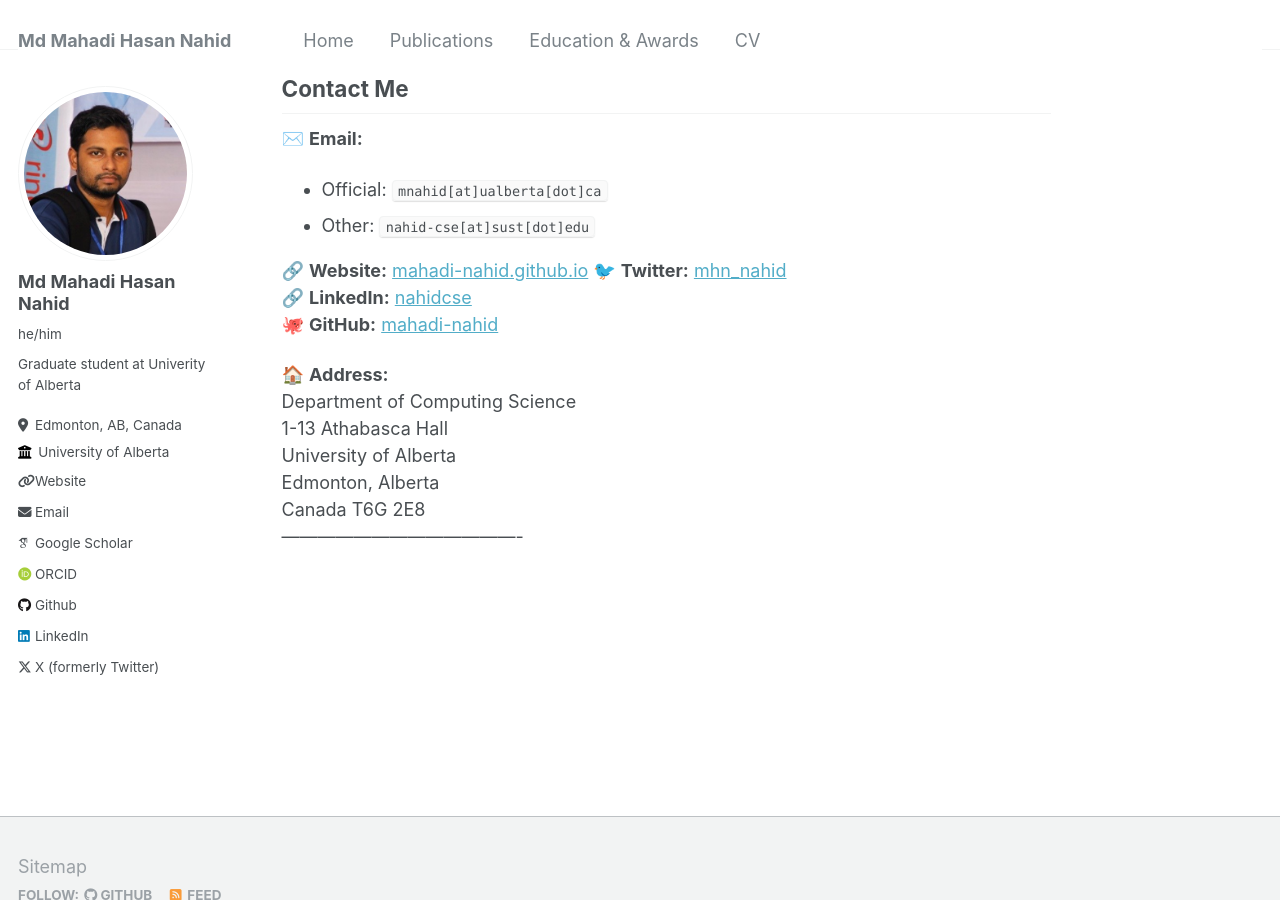
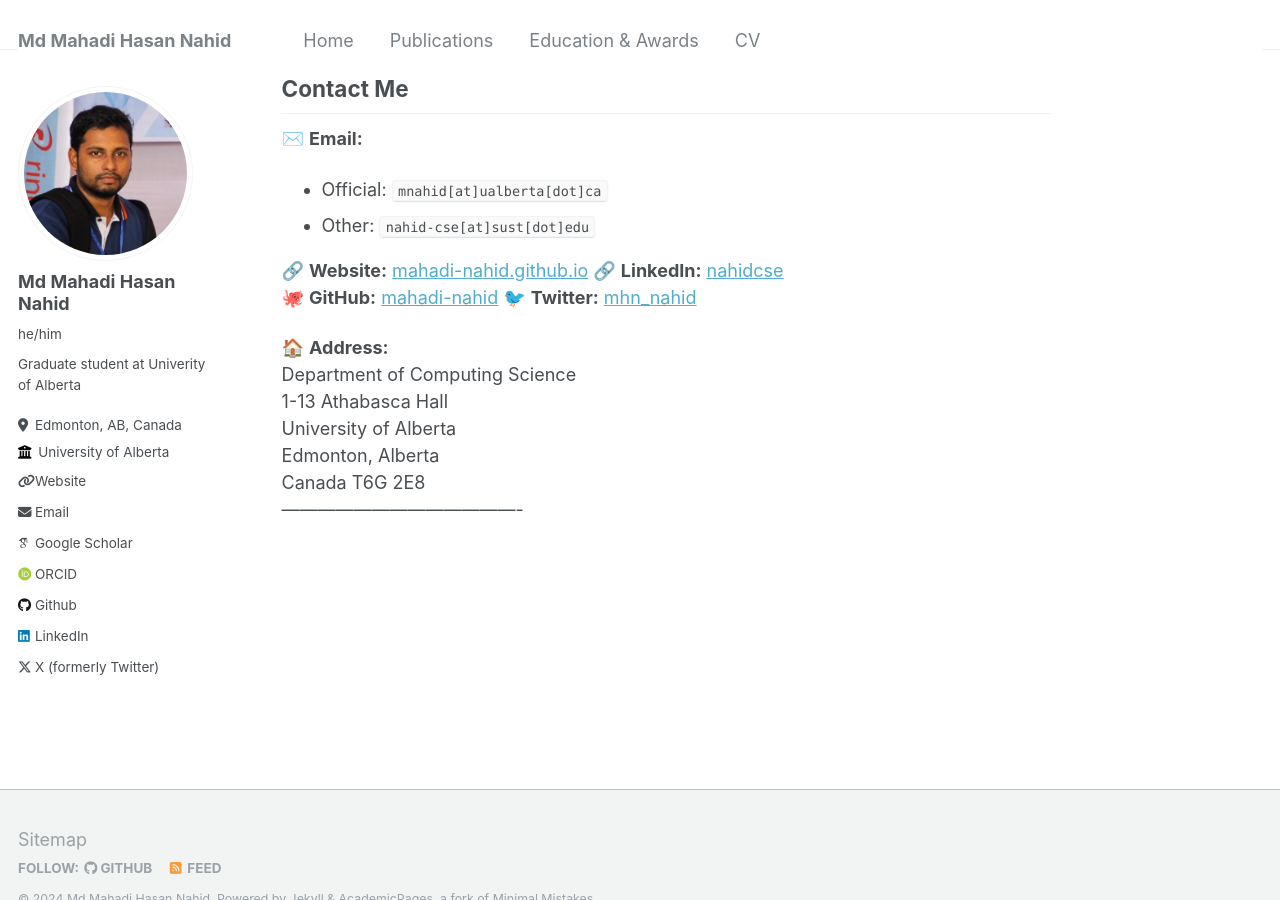
Before and after one commit to mahadi-nahid/mahadi-nahid.github.io, a Jekyll site: the page built from _pages/about.md, in a window 1280 px wide and 900 px high, scrolled down 489 px. Built offline with Jekyll 4.4.1, drawn with Linux system fonts in a browser that asks for light colours; some web fonts are replaced.

Commit message:
contact info updated

```diff
--- a/_pages/about.md
+++ b/_pages/about.md
@@ -23,9 +23,9 @@ Feel free to explore my website to learn more about my research projects, public
 - Other: `nahid-cse[at]sust[dot]edu`
 
 🔗 **Website:** [mahadi-nahid.github.io](https://mahadi-nahid.github.io/)
-🐦 **Twitter:** [mhn_nahid](https://twitter.com/mhn_nahid)
 🔗 **LinkedIn:** [nahidcse](https://www.linkedin.com/in/mahadi-nahid/)
 🐙 **GitHub:** [mahadi-nahid](https://github.com/mahadi-nahid)
+🐦 **Twitter:** [mhn_nahid](https://twitter.com/mhn_nahid)
 
 🏠 **Address:**
 Department of Computing Science
```
Also changed, not shown: _pages/cv.md (+1 -1 lines).
